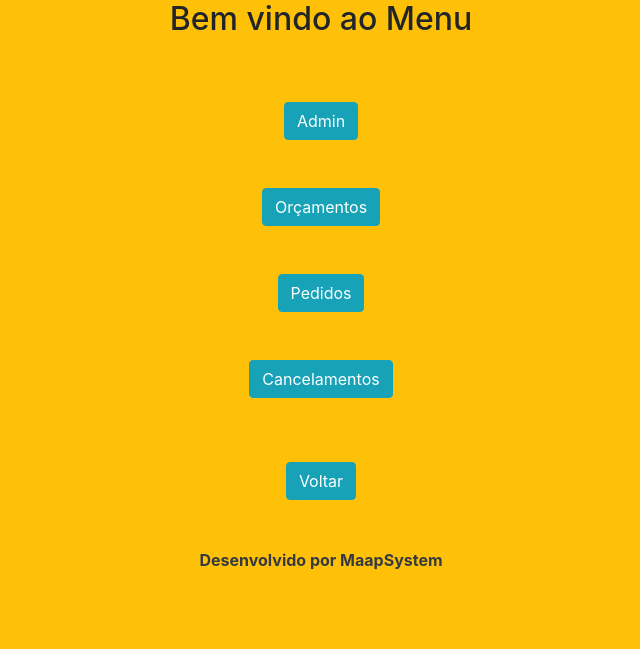
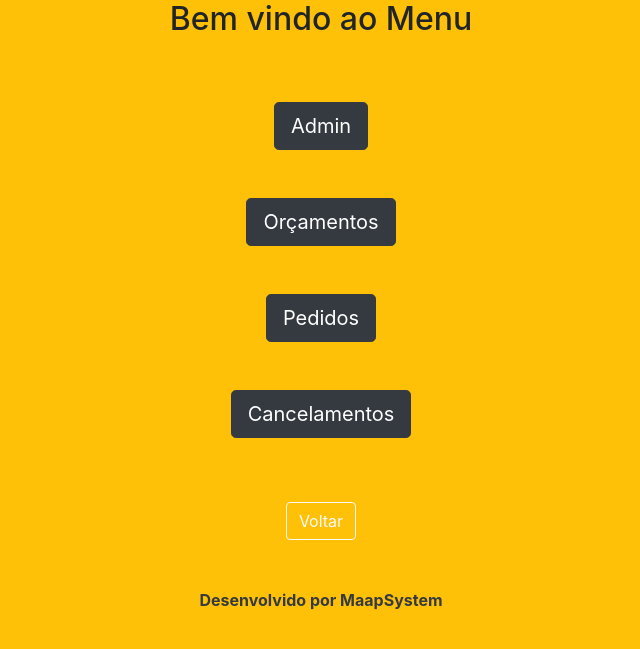
Before and after one commit to maapsystem/MaapSystem, a Flask app: page /menulogin in a window 1280 px wide. Shown: the top 649 px of the page, without its empty margins (319-959 px from the left). Run offline with Flask 2, Linux system fonts and the light colour scheme; some libraries are stand-ins or nearby versions.

Commit message:
mundaças nos estilos dos botões.

```diff
--- a/templates/admin.html
+++ b/templates/admin.html
@@ -13,7 +13,7 @@
     <body class="bg-warning alinhamento text-center">
         <h1>Em Desenvolvimento</h1>
         <br>
-        <a href="/menulogin" ><input class="btn btn-info" type="submit" value = "Voltar"></a>
+        <a href="/menulogin" ><input class="btn btn-outline-light" type="submit" value = "Voltar"></a>
     </body>
     <footer>
         <br>
--- a/templates/cancelamentos.html
+++ b/templates/cancelamentos.html
@@ -13,7 +13,7 @@
     <body class="bg-warning alinhamento text-center">
         <h1>Em Desenvolvimento</h1>
         <br>
-        <a href="/menulogin" ><input class="btn btn-info" type="submit" value = "Voltar"></a>
+        <a href="/menulogin" ><input class="btn btn-outline-light" type="submit" value = "Voltar"></a>
     </body>
     <footer>
         <br>
--- a/templates/menu.html
+++ b/templates/menu.html
@@ -24,20 +24,20 @@
         <br>
         <br>
         <ul class="align-content-center">
-            <li role="presentation" class="active"><a href="/admin" ><input class="btn btn-info" type="submit" value = "Admin"></a></li>
+            <li role="presentation" class="active"><a href="/admin" ><input class="btn btn-dark btn-lg" type="submit" value = "Admin"></a></li>
             <br>
             <br>
-            <li role="presentation" class="active"><a href="/orcamentos" ><input class="btn btn-info" type="submit" value = "Orçamentos"></a></li>
+            <li role="presentation" class="active"><a href="/orcamentos" ><input class="btn btn-dark btn-lg" type="submit" value = "Orçamentos"></a></li>
             <br>
             <br>
-            <li role="presentation"><a href="/pedidos" ><input class="btn btn-info" type="submit" value = "Pedidos"></a></li>
+            <li role="presentation"><a href="/pedidos" ><input class="btn btn-dark btn-lg" type="submit" value = "Pedidos"></a></li>
             <br>
             <br>
-            <li role="presentation"><a href="/cancelamentos" ><input class="btn btn-info" type="submit" value = "Cancelamentos"></a></li>
+            <li role="presentation"><a href="/cancelamentos" ><input class="btn btn-dark btn-lg" type="submit" value = "Cancelamentos"></a></li>
             <br>
         </ul>
         <br>
-        <a href="/login" ><input class="btn btn-info" type="submit" value = "Voltar"></a>
+        <a href="/login" ><input class="btn btn-outline-light" type="submit" value = "Voltar"></a>
     </body>
     <footer>
         <br>
--- a/templates/orcamentos.html
+++ b/templates/orcamentos.html
@@ -13,7 +13,7 @@
     <body class="bg-warning alinhamento text-center">
         <h1>Em Desenvolvimento</h1>
         <br>
-        <a href="/menulogin" ><input class="btn btn-info" type="submit" value = "Voltar"></a>
+        <a href="/menulogin" ><input class="btn btn-outline-light" type="submit" value = "Voltar"></a>
     </body>
     <footer>
         <br>
--- a/templates/pedidos.html
+++ b/templates/pedidos.html
@@ -13,7 +13,7 @@
     <body class="bg-warning alinhamento text-center">
         <h1>Em Desenvolvimento</h1>
         <br>
-        <a href="/menulogin" ><input class="btn btn-info" type="submit" value = "Voltar"></a>
+        <a href="/menulogin" ><input class="btn btn-outline-light" type="submit" value = "Voltar"></a>
     </body>
     <footer>
         <br>
```
